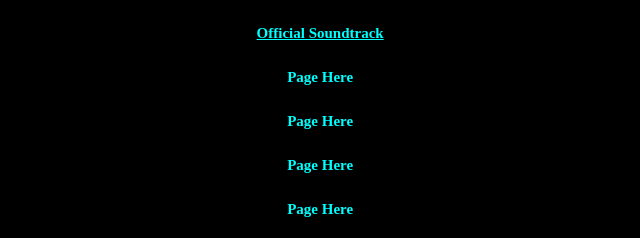
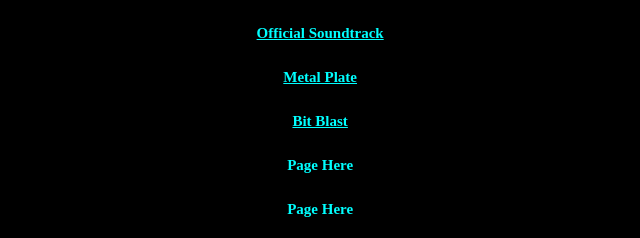
Before and after one commit to TheWickerbeastFemboy/Overseeing-Industries, a plain HTML site: page Mods.html in a window 1280 px wide. Shown: the part 1317-1555 px from the top of the page, 194-834 px from the left. Drawn offline with Linux system fonts and the light colour scheme; a web font is replaced by a local one.

Commit message:
Update Mods.html

```diff
--- a/Mods.html
+++ b/Mods.html
@@ -180,7 +180,7 @@
                 <h2>Page Here</h2>
             </th>
             <th>
-                <h2>Page Here</h2>
+                <a href="https://thewickerbeastfemboy.github.io/Overseeing-Industries/MetalPlate.html" style="color: aqua"> <h2>Metal Plate</h2> </a>
             </th>
             <th>
                 <h2>Page Here</h2>
@@ -194,7 +194,7 @@
                 <h2>Page Here</h2>
             </th>
             <th>
-                <h2>Page Here</h2>
+                <a href="https://thewickerbeastfemboy.github.io/Overseeing-Industries/BitBlast.html" style="color: aqua"> <h2>Bit Blast</h2> </a>
             </th>
             <th>
                 <h2>Page Here</h2>
```
